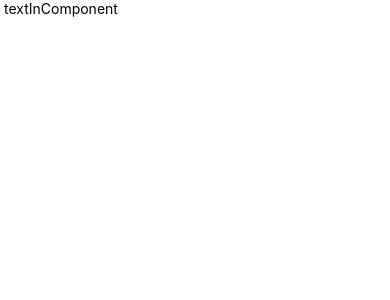
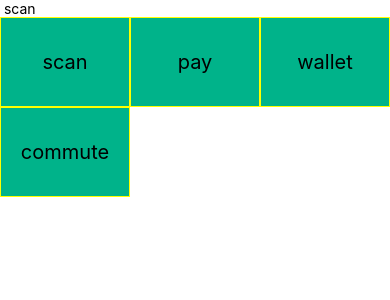
Before and after one commit to xshen053/ReactNativeLearning, a React Native app in the folder style_demo/: screen / in a window 390 px wide. Shown: the top 300 px of the page. Built offline with nearby package versions, Linux system fonts and the light colour scheme.

Commit message:
added reponsive web design

```diff
--- a/style_demo/App.js
+++ b/style_demo/App.js
@@ -1,9 +1,10 @@
 import React, {Component} from 'react';
-import {Text, View} from 'react-native';
+import {StatusBar, Text, View} from 'react-native';
 // import Index from './src_01_StyleSheet';
 // import Index from './src_02_Flexbox/FlexDirection';
 // import Index from './src_02_Flexbox/JustifyContent';
-import Index from './src_02_Flexbox/Alignitems';
+// import Index from './src_02_Flexbox/Alignitems';
+import Index from './src_03_Dimensions/index';
 export default class App extends Component {
   render() {
     return <Index />;
--- /dev/null
+++ b/style_demo/src_03_Dimensions/index.js
@@ -0,0 +1,47 @@
+import React, {Component} from 'react';
+import {Text, StyleSheet, View, Dimensions} from 'react-native';
+
+export default class index extends Component {
+  render() {
+    return (
+      <View>
+        <Text> scan </Text>
+        <View style={[styles.container]}>
+          <View style={[styles.itemBase]}>
+            <Text style={[styles.h3]}> scan </Text>
+          </View>
+          <View style={[styles.itemBase]}>
+            <Text style={[styles.h3]}> pay </Text>
+          </View>
+          <View style={[styles.itemBase]}>
+            <Text style={[styles.h3]}> wallet </Text>
+          </View>
+          <View style={[styles.itemBase]}>
+            <Text style={[styles.h3]}> commute </Text>
+          </View>
+        </View>
+      </View>
+    );
+  }
+}
+
+const styles = StyleSheet.create({
+  container: {
+    flexDirection: 'row',
+    // 控制Component是否换行
+    flexWrap: 'wrap',
+  },
+  itemBase: {
+    justifyContent: 'center',
+    alignItems: 'center',
+    backgroundColor: '#00b38a',
+    // 响应式布局
+    width: Dimensions.get('window').width / 3,
+    height: 90,
+    borderWidth: 1,
+    borderColor: 'yellow',
+  },
+  h3: {
+    fontSize: 20,
+  },
+});
```
